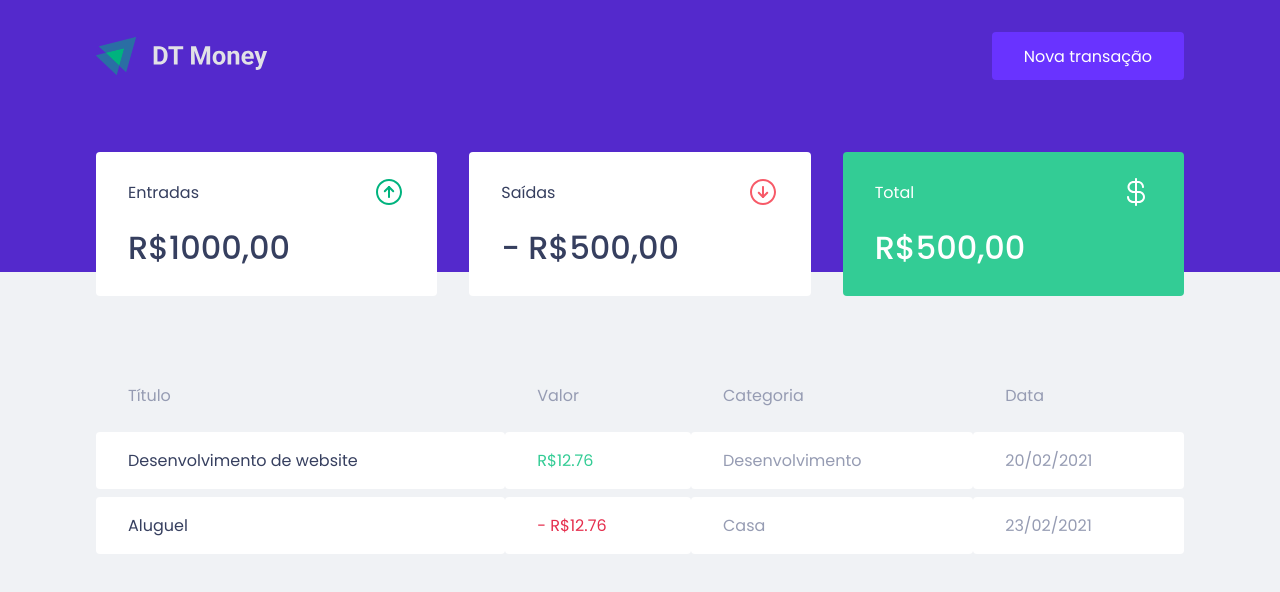
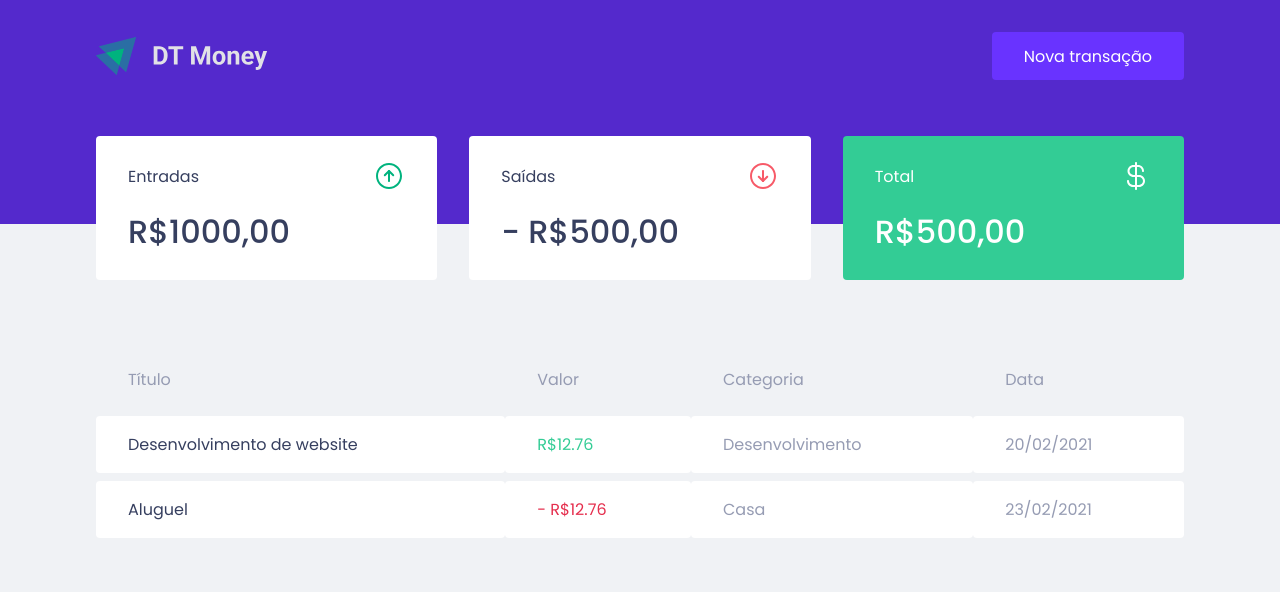
Before and after one commit to IssacCabral/ignite-dt-money, a React (Vite) app: page / in a window 1280 px wide. Shown: the top 592 px of the page. Built offline with nearby package versions, Linux system fonts and the light colour scheme.

Commit message:
refactor: ajust header and summary padding

```diff
--- a/src/components/Header/styles.ts
+++ b/src/components/Header/styles.ts
@@ -12,7 +12,7 @@ export const Content = styled.div`
   justify-content: space-between;
   align-items: center;
 
-  padding: 2rem 1rem 12rem;
+  padding: 2rem 1rem 9rem;
 
   button {
     font-size: 1rem;
--- a/src/components/Summary/styles.ts
+++ b/src/components/Summary/styles.ts
@@ -4,7 +4,7 @@ export const Container = styled.div`
   display: grid;
   grid-template-columns: repeat(3, 1fr);
   gap: 2rem;
-  margin-top: -10rem;
+  margin-top: -8rem;
 
   div {
     background: var(--shape);
```
